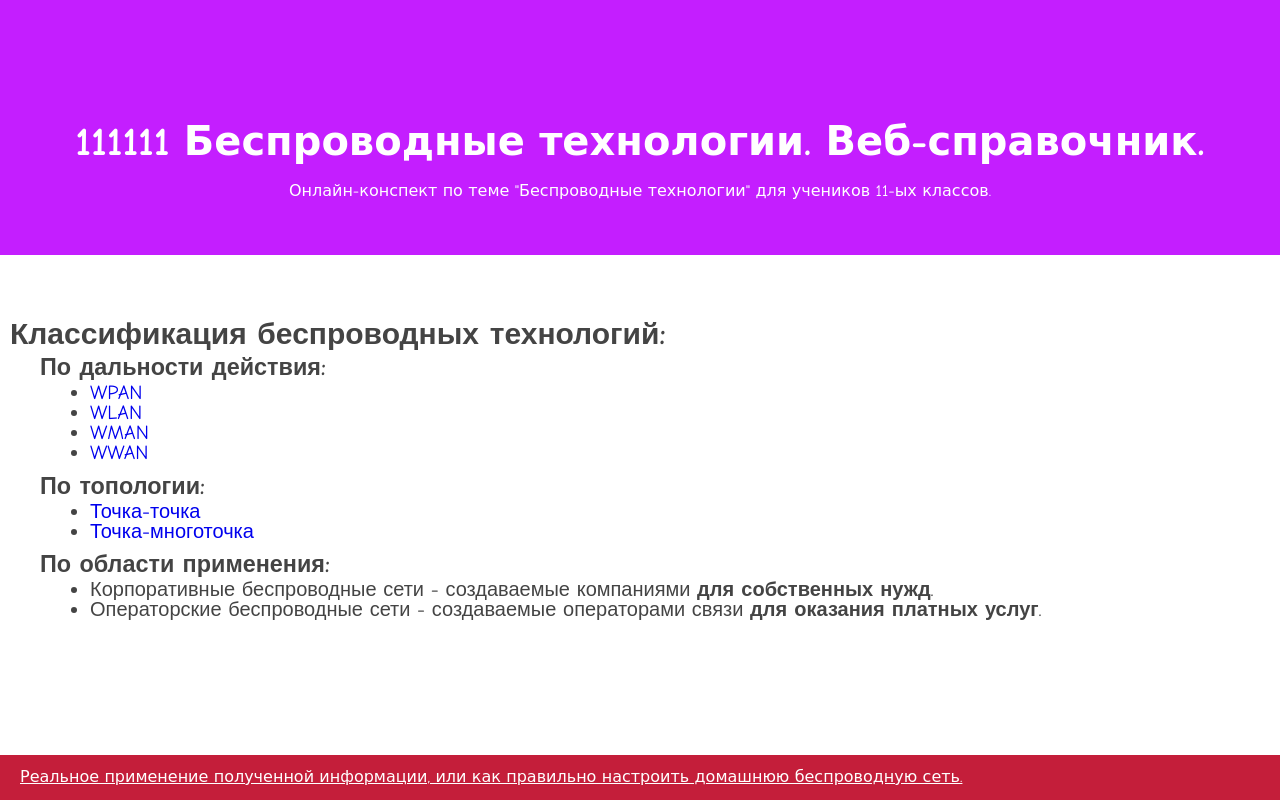
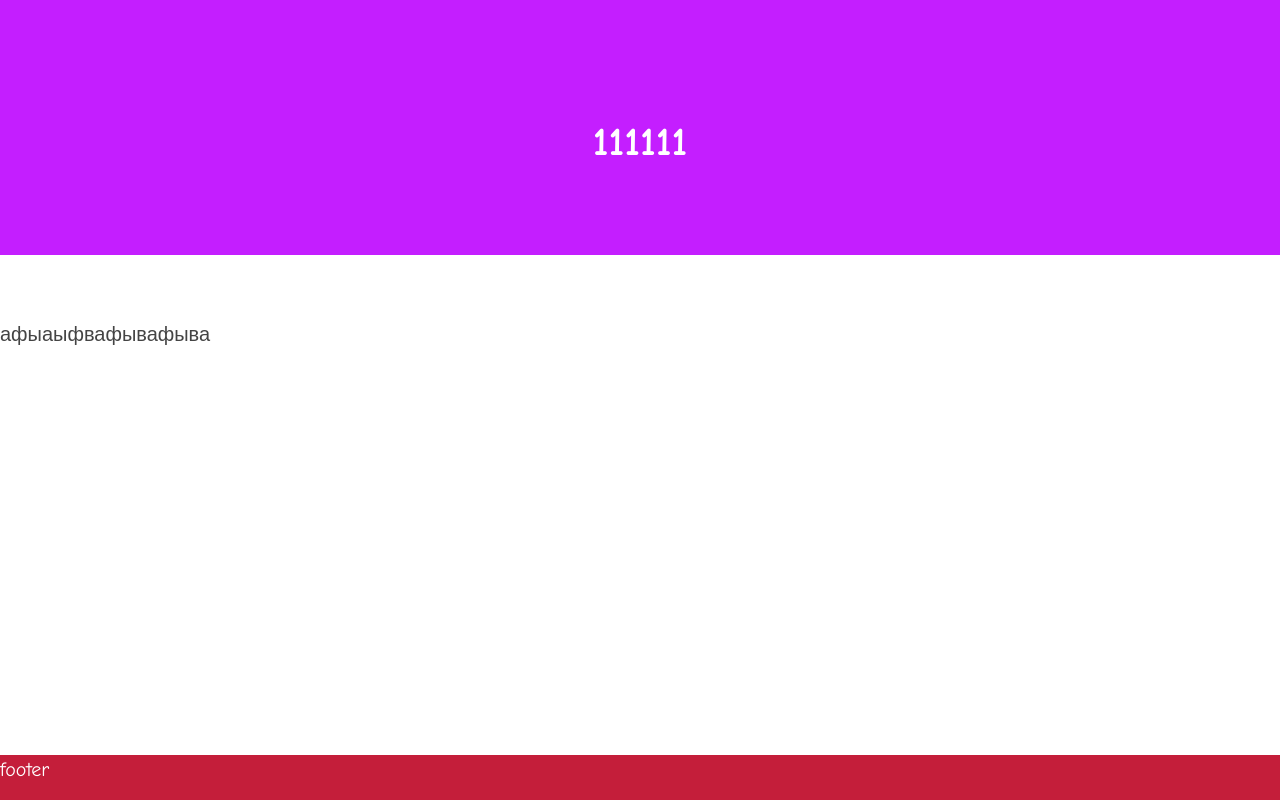
Before and after one commit to alex-l-egorov/test-site, a plain HTML site: page index.html in a window 1280 px wide. Drawn offline with Linux system fonts and the light colour scheme.

Commit message:
Update index.html

```diff
--- a/index.html
+++ b/index.html
@@ -2,39 +2,20 @@
 <html lang="ru">
   <head>
     <meta charset="utf-8">
-    <title>Беспроводные технологии</title>
+    <title>Тестовый тест</title>
     <link rel="stylesheet" href="styles.css">
-    <link rel="shortcut icon" href="img/minilogo.jpg">
   </head>
   <body>
     <header class="site-header">
-      <h1> 111111 Беспроводные технологии. Веб-справочник. </h1>
-      <p>Онлайн-конспект по теме "Беспроводные технологии" для учеников 11-ых классов.</p>
-    </header>
+      <h1> 111111
+	</header>
 
     <section class="site-body">
-      <h2>Классификация беспроводных технологий:</h2>
-      <h3>По дальности действия:</h3>
-      <ul class="types">
-		<li><a href="wpan.html">WPAN</a></li>
-		<li><a href="wlan.html">WLAN</a></li>
-		<li><a href="wman.html">WMAN</a></li>
-		<li><a href="wwan.html">WWAN</a></li>
-      </ul>
-      <h3>По топологии:</h3>
-      <ul class="types">
-		<li><a href="dotdot.html">Точка-точка</a></li>
-		<li><a href="dotmultidot.html">Точка-многоточка</a></li>
-      </ul>
-      <h3>По области применения:</h3>
-      <ul class="types">
-		<li>Корпоративные беспроводные сети - создаваемые компаниями <b>для собственных нужд</b>.</li>
-		<li>Операторские беспроводные сети - создаваемые операторами связи <b>для оказания платных услуг</b>.</li>
-      </ul>
-    </section>
+    афыаыфвафывафыва
+	</section>
 
     <footer class="site-footer">
-		<a class="speciallink" href="usage.html"><p>Реальное применение полученной информации, или как правильно настроить домашнюю беспроводную сеть.</p></a>
-    </footer>
+		footer
+	</footer>
   </body>
 </html>
```
